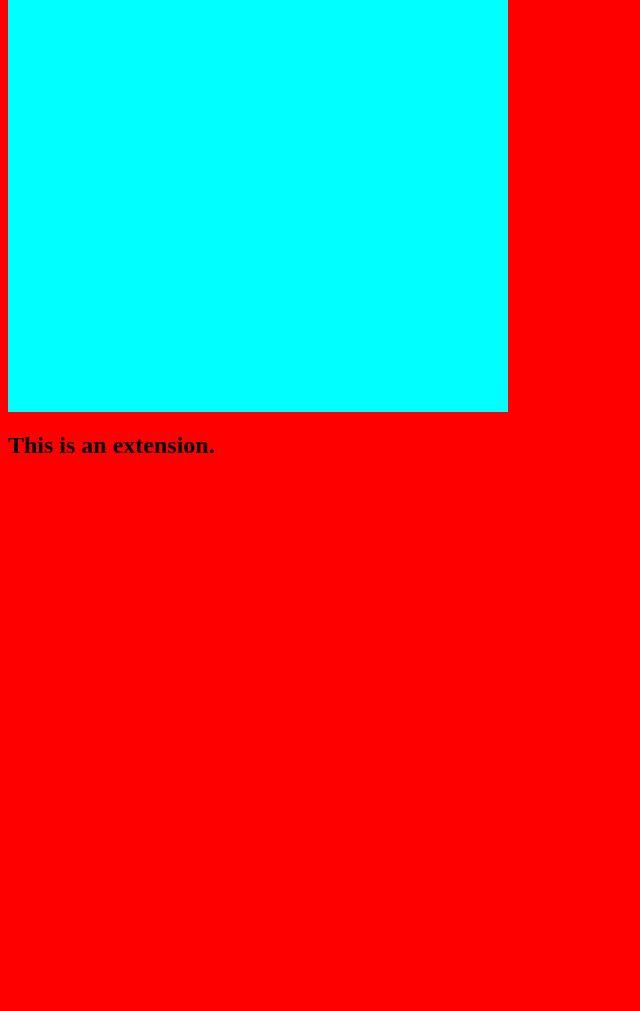
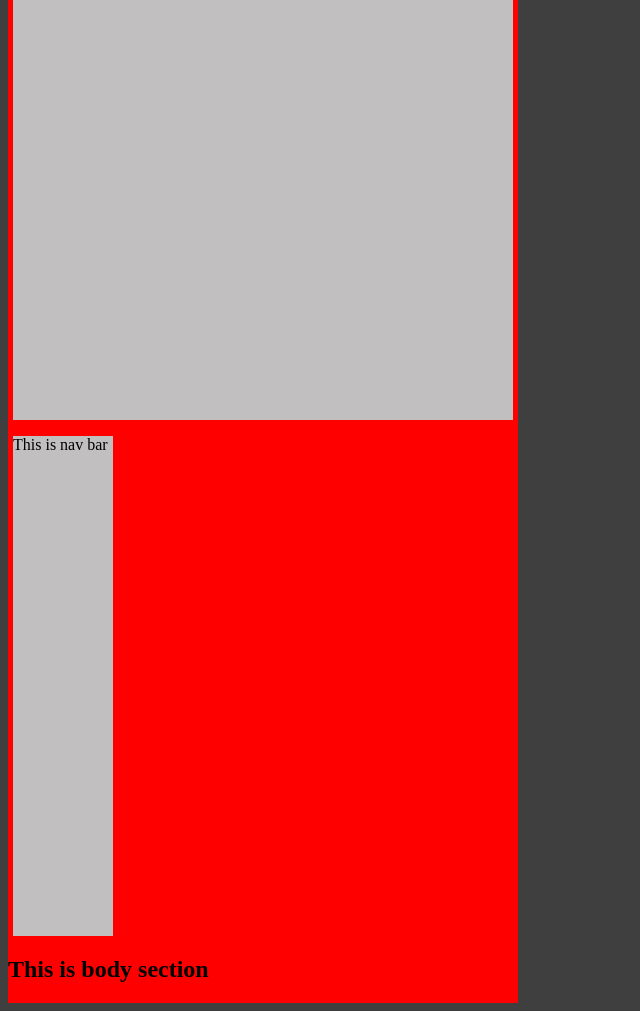
Before and after one commit to TGambs/Browser_Extension_Testing, a website built with webpack: page src/hello.html in a window 1280 px wide. Shown: the part 109-1120 px from the top of the page, without its empty margins (0-640 px from the left). Before the commit the page ends 800 px from the top, so only its background shows below. Built offline with nearby package versions, Linux system fonts and the light colour scheme; what crystals-kyber-js would draw is missing.

Commit message:
ui update

```diff
--- a/src/hello.html
+++ b/src/hello.html
@@ -1,24 +1,43 @@
 <!DOCTYPE html>
 <html lang="en">
   <head>
-    <title>ThisIsTheTitle</title>
+    <title>Test Extension</title>
     <style>
       body {
+        background-color: #3f3f3f;
+      }
+      #allCont {
+        display: inline-block;
         background-color: red;
       }
-      #top {
-        background-color: aqua;
+      #dataCont {
+        background-color: #c1bfbf;
         width: 500px;
         height: 500px;
+        margin: 5px;
+      }
+      #navBarCont {
+        background-color: #c1bfbf;
+        width: 100px;
+        height: 500px;
+        margin: 5px;
       }
     </style>
   </head>
   <body>
-    <div id="top">
-      <h1>Hello Extensions</h1>
-      <p>This is in the top div</p>
+    <div id="allCont">
+      <div id="dataCont">
+        <h1>Hello User</h1>
+        <p>This is in the top div</p>
+      </div>
+
+      <div id="navBarCont">
+        <p>This is nav bar</p>
+      </div>
+
+      <h2>This is body section</h2>
     </div>
-    <h2>This is an extension.</h2>
+
     <script type="module" src="../build/dist/popup.bundle.js"></script>
   </body>
 </html>
```
